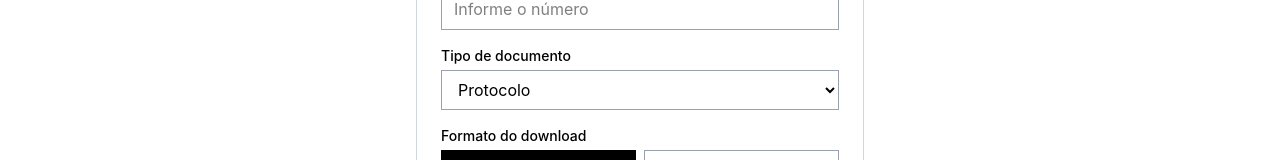
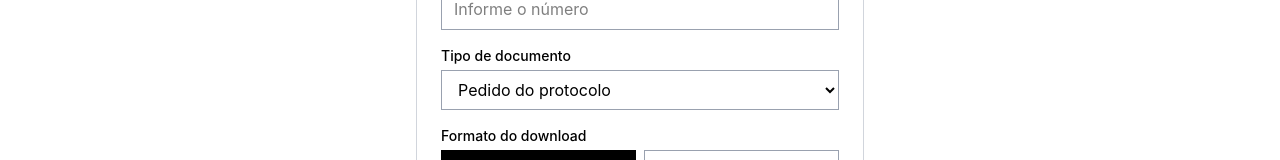
Before and after one commit to marcosfrancomarinho/baixari, a React (Vite) app: page / in a window 1280 px wide. Shown: the part 209-369 px from the top of the page. Built offline with nearby package versions, Linux system fonts and the light colour scheme.

Commit message:
fix: restaurar nome Pedido do protocolo

```diff
--- a/src/componets/DownloadForm.tsx
+++ b/src/componets/DownloadForm.tsx
@@ -128,7 +128,7 @@ export const DownloadForm: React.FC = () => {
             disabled={loading}
             className='border border-gray-400 px-3 py-2 disabled:bg-gray-100 disabled:cursor-not-allowed'
           >
-            <option value='protocolo'>Protocolo</option>
+            <option value='protocolo'>Pedido do protocolo</option>
             <option value='certidao'>Certidão</option>
           </select>
         </label>
```
